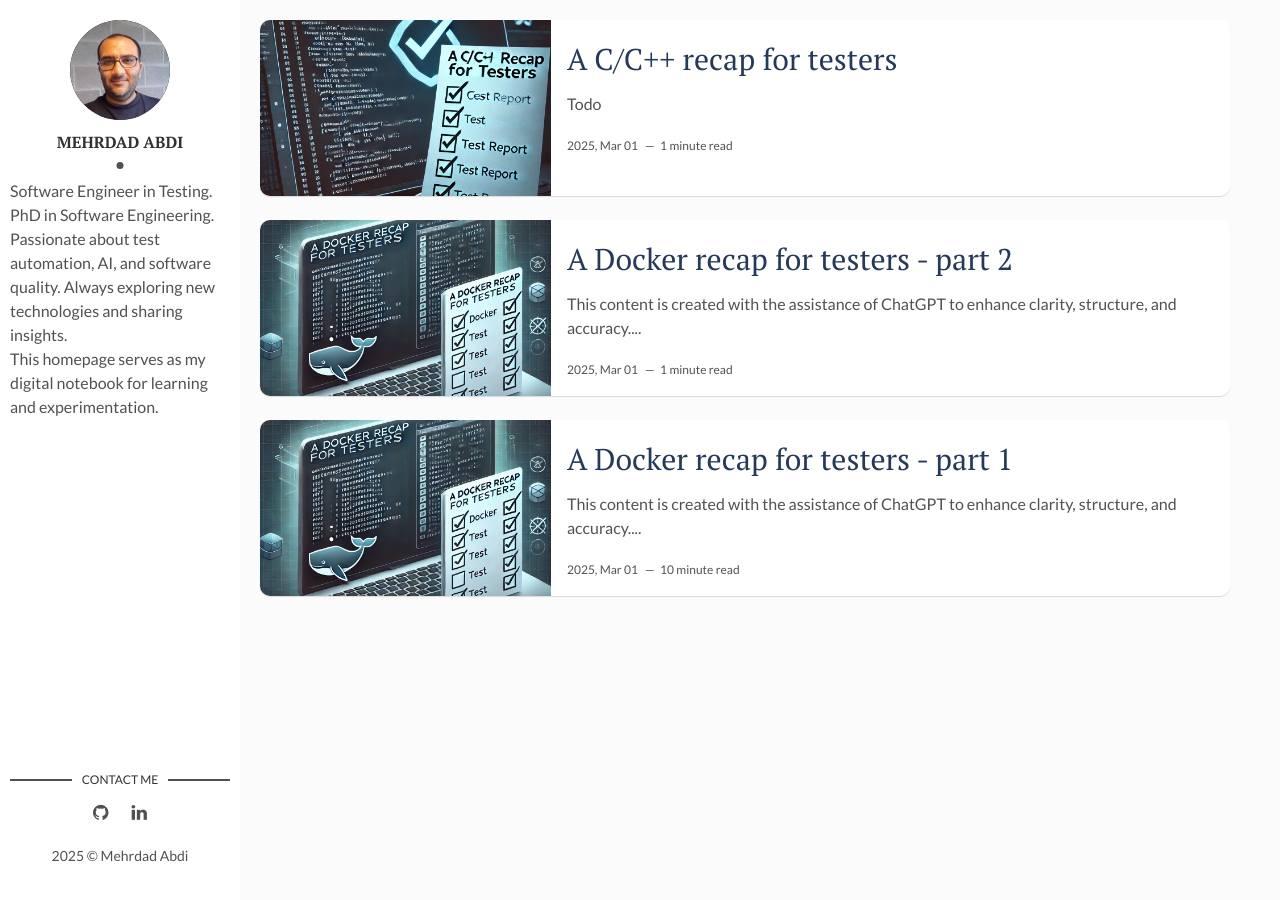
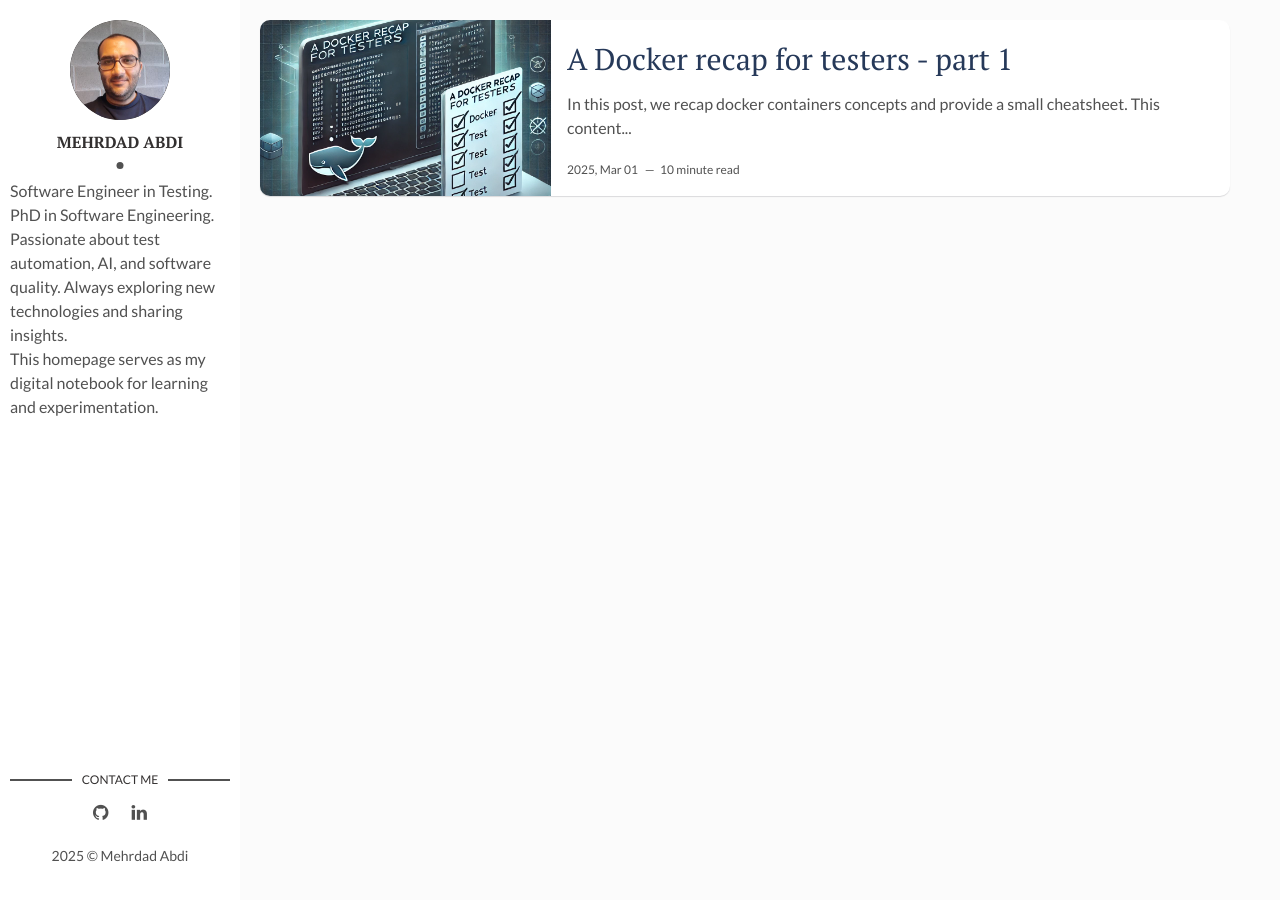
Before and after one commit to mehrdad-abdi/mehrdad-abdi.github.io, a Jekyll site: the page built from index.html, in a window 1280 px wide. Built offline with Jekyll 4.4.1, drawn with Linux system fonts in a browser that asks for light colours; the list of posts is cut into pages by our own code.

Commit message:
Clean up main (#1)
* clean up

* text

---------

Co-authored-by: Mehrdad Abdi <mehrdad.abdi@nokia.com>

```diff
--- a/_posts/2025-02-29-recap-docker1.md
+++ b/_posts/2025-02-29-recap-docker1.md
@@ -8,6 +8,7 @@ author: "Mehrdad Abdi"
 img: docker-recap.webp
 ---
 
+In this post, we recap docker containers concepts and provide a small cheatsheet.
 This content is created with the assistance of ChatGPT to enhance clarity, structure, and accuracy. Efforts have been made to ensure the information is correct.
 
 # 1. Docker Fundamentals
--- a/_posts/2025-02-29-recap-docker2.md
+++ /dev/null
@@ -1,67 +0,0 @@
----
-layout: post
-title: "A Docker recap for testers - part 2"
-date: 2025-03-01
-categories: blog
-tags: [docker, testing, recap]
-author: "Mehrdad Abdi"
-img: docker-recap.webp
----
-
-This content is created with the assistance of ChatGPT to enhance clarity, structure, and accuracy. Efforts have been made to ensure the information is correct.
-
-# 6. Docker Compose
-
-## What is Docker Compose?
-
-## Installing Docker Compose
-
-## Basic Docker Compose Example
-
-## Running Compose in Detached Mode
-
-## Managing Services
-
-## Adding a Database - MySQL Example
-
-## Volumes and Networks in Compose
-
-# 7. Scaling Services with Docker Compose
-
-## What is Scaling in Docker Compose?
-
-## Prerequisites
-
-## Setting Up the Demo App
-
-
-## Scaling Services with Docker Compose
-
-## Load Balancing Consideration
-
-## Scaling Down & Managing Instances
-
-## Real-World Example - Web + Worker Pattern
-
-
-# 8. Docker Security Basics
-
-## Running Containers with Least Privilege
-
-## Understanding Image Vulnerabilities & Scanning for Them
-
-## Managing Secrets in Docker
-
-## Best Practices for Securing Docker
-
-# 9. Docker Swarm - Introduction & Setup
-
-## What is Docker Swarm?
-
-## Setting Up a Docker Swarm Cluster
-
-## Deploying Services in Swarm
-
-## Scaling Services in Swarm
-
-## Updating Services with Zero Downtime
--- a/_posts/2025-03-01-recap-c-cpp.md
+++ /dev/null
@@ -1,11 +0,0 @@
----
-layout: post
-title: "A C/C++ recap for testers"
-date: 2025-03-01
-categories: blog
-tags: [c, cpp, c++, testing, recap]
-author: "Mehrdad Abdi"
-img: c-cpp.webp
----
-
-Todo
```
